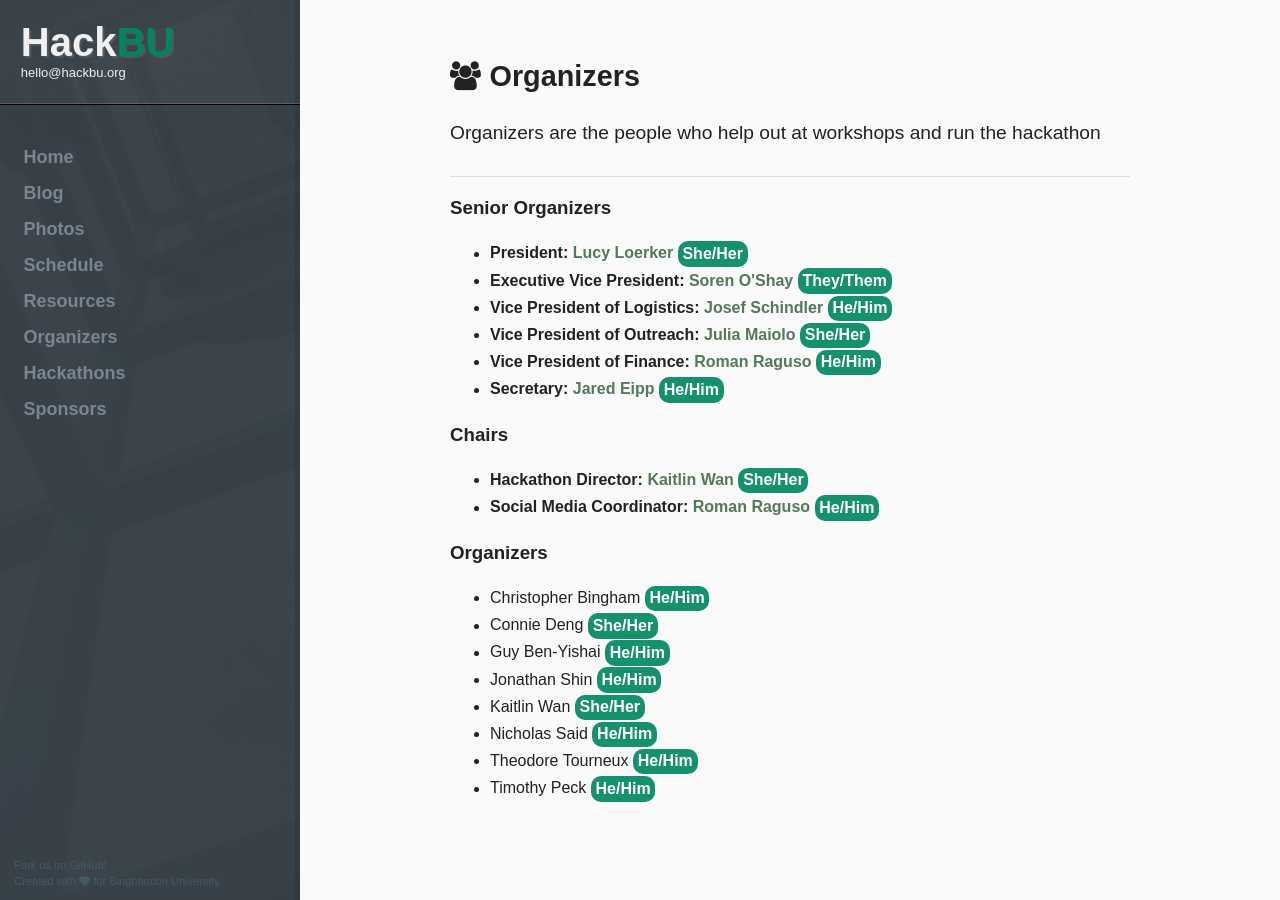
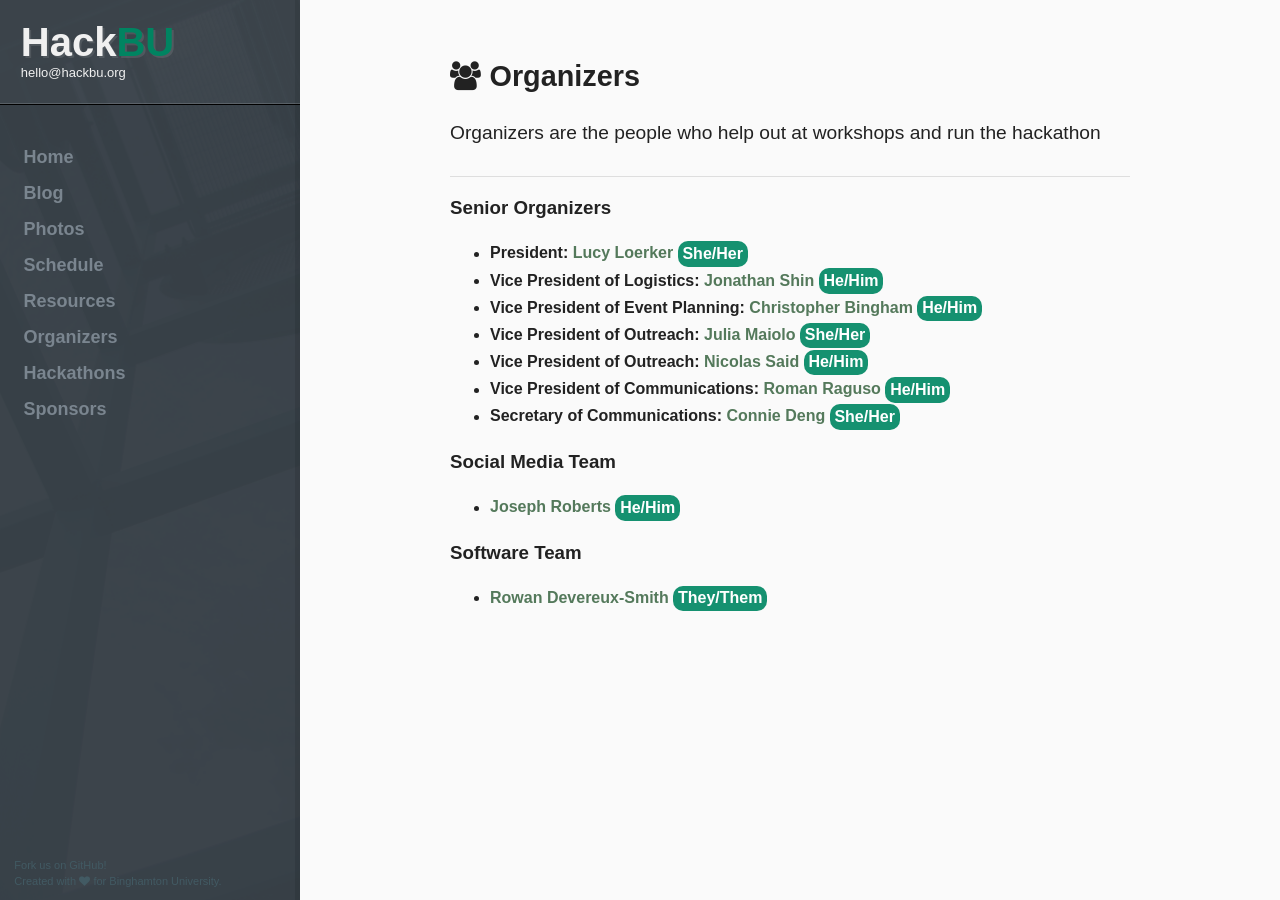
Before and after one commit to hackbinghamton/hackbinghamton.github.io, a Jekyll site: the page built from organizers/index.html, in a window 1280 px wide. Built offline with Jekyll 4.4.1, drawn with Linux system fonts in a browser that asks for light colours.

Commit message:
updated and reformatted organizers

```diff
--- a/organizers/index.html
+++ b/organizers/index.html
@@ -10,14 +10,14 @@ so_list:
     pos: President
     pronouns: She/Her
   -
-    name: Soren O'Shay
-    email: soshay1@binghamton.edu
-    pos: Executive Vice President
-    pronouns: They/Them
+    name: Jonathan Shin
+    email: jshin75@binghamton.edu
+    pos: Vice President of Logistics
+    pronouns: He/Him
   -
-    name: Josef Schindler
-    email: jschind1@binghamton.edu
-    pos: Vice President of Logistics
+    name: Christopher Bingham
+    email: cbingha@binghamton.edu
+    pos: Vice President of Event Planning
     pronouns: He/Him
   -
     name: Julia Maiolo
@@ -25,53 +25,32 @@ so_list:
     pos: Vice President of Outreach
     pronouns: She/Her
   -
-    name: Roman Raguso
-    email: rraguso1@binghamton.edu
-    pos: Vice President of Finance
+    name: Nicolas Said
+    email: nsaid1@binghamton.edu
+    pos: Vice President of Outreach
     pronouns: He/Him
-  -
-    name: Jared Eipp
-    email: jeipp1@binghamton.edu
-    pos: Secretary
-    pronouns: He/Him
-
-c_list:
-  -
-    name: Kaitlin Wan
-    email: kwan2@binghamton.edu
-    pos: Hackathon Director
-    pronouns: She/Her
   -
     name: Roman Raguso
     email: rraguso1@binghamton.edu
-    pos: Social Media Coordinator
-    pronouns: He/Him
-
-o_list:
-  -
-    name: Christopher Bingham
+    pos: Vice President of Communications
     pronouns: He/Him
   -
     name: Connie Deng
+    email: cdeng9@binghamton.edu
+    pos: Secretary of Communications
     pronouns: She/Her
+
+smt_list:
   -
-    name: Guy Ben-Yishai
+    name: Joseph Roberts
+    email: jrober60@binghamton.edu
     pronouns: He/Him
+
+sw_list:
   -
-    name: Jonathan Shin
-    pronouns: He/Him
-  -
-    name: Kaitlin Wan
-    pronouns: She/Her
-  -
-    name: Nicholas Said
-    pronouns: He/Him
-  -
-    name: Theodore Tourneux
-    pronouns: He/Him
-  -
-    name: Timothy Peck
-    pronouns: He/Him
+    name: Rowan Devereux-Smith
+    email: rdevere1@binghamton.edu
+    pronouns: They/Them
 
 ---
 
@@ -87,17 +66,17 @@ o_list:
 			<li>{% include person.html person=so %}</li>
 		{% endfor %}
 	</ul>
-	<h3>Chairs</h3>
+	<h3>Social Media Team</h3>
 	<ul>
-		{% for c in page.c_list %}
+		{% for c in page.smt_list %}
 			<li>{% include person.html person=c %}</li>
 		{% endfor %}
 	</ul>
-	<h3>Organizers</h3>
+	<h3>Software Team</h3>
 	<ul>
-    {% for o in page.o_list %}
-      <li>{% include person.html person=o %}</li>
-    {% endfor %}
+  		{% for o in page.sw_list %}
+     			<li>{% include person.html person=o %}</li>
+   		{% endfor %}
 	</ul>
 
 </div>
```
